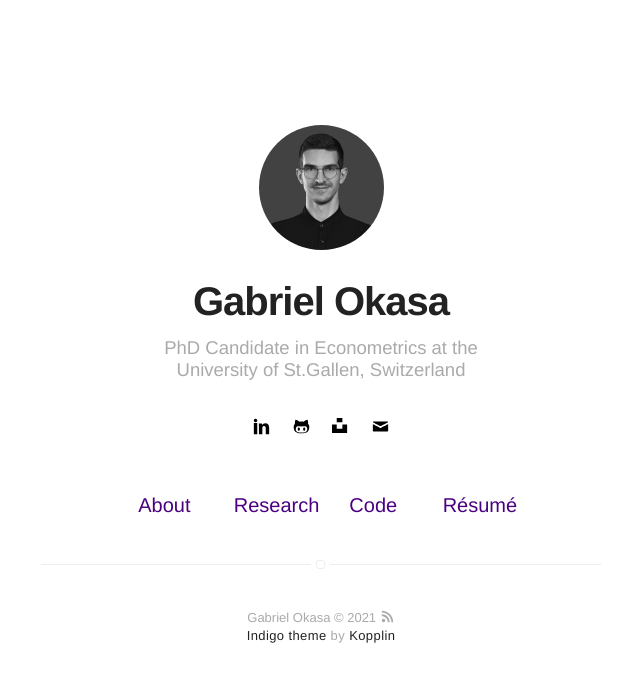
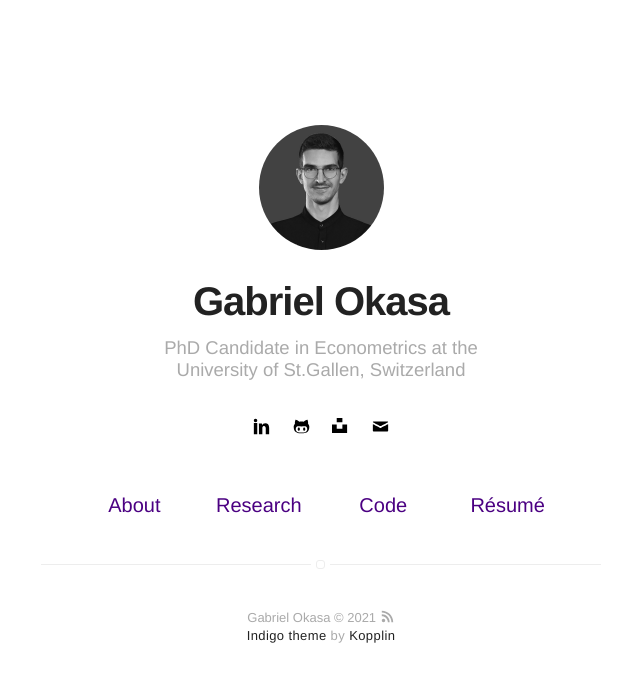
Before and after one commit to okasag/okasag.github.io, a Jekyll site: the page built from index.html, in a window 1280 px wide. Shown: the top 682 px of the page, without its empty margins (319-959 px from the left). Built offline with Jekyll 4.4.1, drawn with Linux system fonts in a browser that asks for light colours.

```diff
--- a/_sass/components/nav.sass
+++ b/_sass/components/nav.sass
@@ -40,7 +40,7 @@
             margin: 0
             border-radius: 4%
             transition: all .4s ease-in-out
-            width: 70px
+            width: 90px
 
             &:hover
                 color: $alpha
```
Also changed, not shown: about.md (+1 -1 lines).
